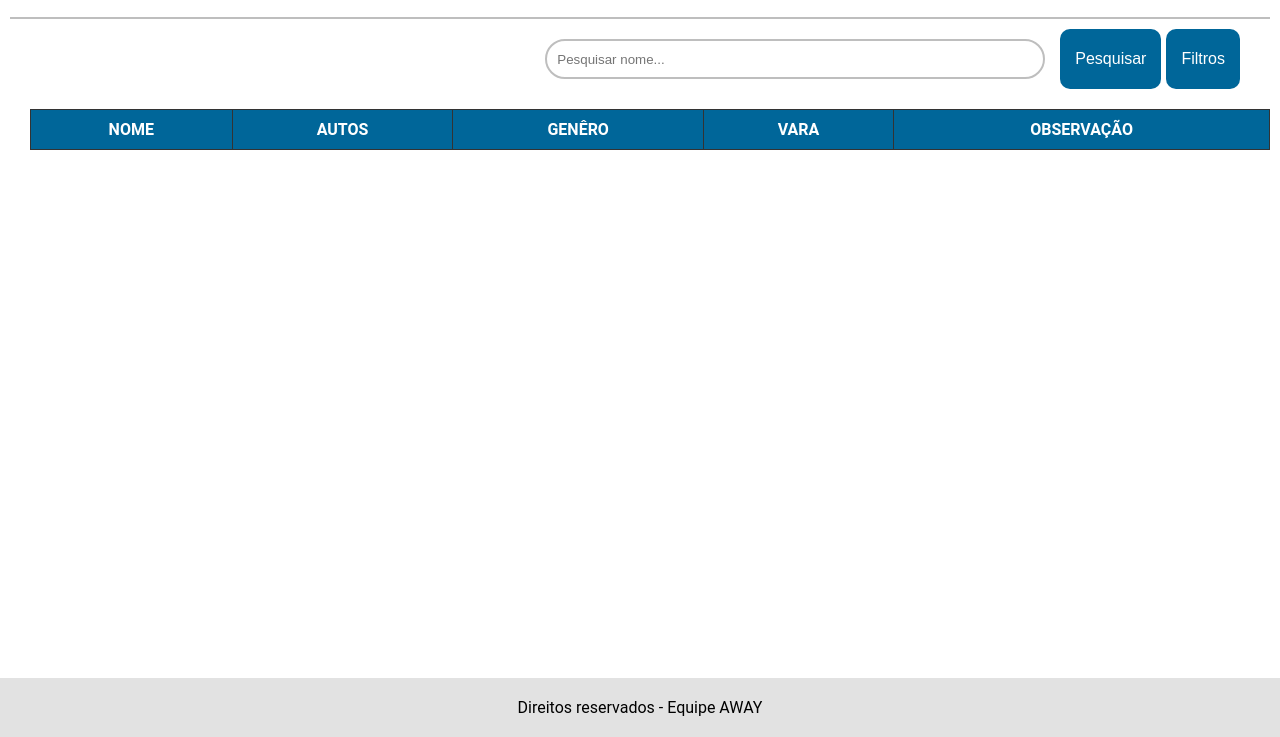
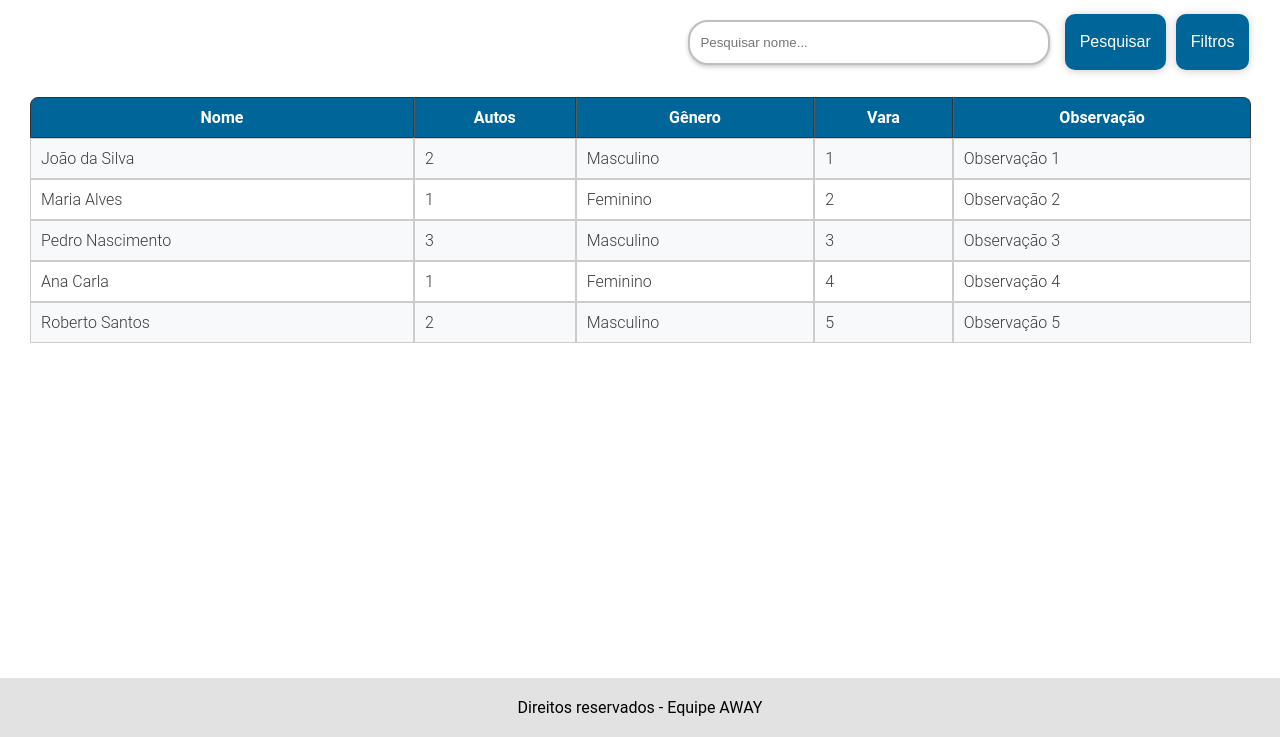
Before and after one commit to AlynneAyumi/AWAY, a plain HTML site: page index.html in a window 1280 px wide. Shown: the part 63-800 px from the top of the page. Drawn offline with Linux system fonts and the light colour scheme.

Commit message:
Atualização da tela principal -Wendryel

```diff
--- a/index.html
+++ b/index.html
@@ -5,6 +5,8 @@
     <meta name="viewport" content="width=device-width, initial-scale=1.0">
 
     <link rel="stylesheet" href="style.css">
+    <link rel="stylesheet" href="style-assistido.css">
+
     <title>AWAY</title>
 </head>
 <body>
@@ -19,11 +21,46 @@
             <div class="searchResult" id="searchResult">
                 <table id="resultTable">
                     <tr>
-                        <th>NOME</th>
-                        <th>AUTOS</th>
-                        <th>GENÊRO</th>
-                        <th>VARA</th>
-                        <th>OBSERVAÇÃO</th>
+                        <th>Nome</th>
+                        <th>Autos</th>
+                        <th>Gênero</th>
+                        <th>Vara</th>
+                        <th>Observação</th>
+                    </tr>
+                    <tr onclick="window.location.href='Tela_Assistido.html'">
+                        <td>João da Silva</td>
+                        <td>2</td>
+                        <td>Masculino</td>
+                        <td>1</td>
+                        <td>Observação 1</td>
+                    </tr>
+                    <tr onclick="window.location.href='Tela_Assistido.html'">
+                        <td>Maria Alves</td>
+                        <td>1</td>
+                        <td>Feminino</td>
+                        <td>2</td>
+                        <td>Observação 2</td>
+                    </tr>
+                    <tr onclick="window.location.href='Tela_Assistido.html'">
+                        <td>Pedro Nascimento</td>
+                        <td>3</td>
+                        <td>Masculino</td>
+                        <td>3</td>
+                        <td>Observação 3</td>
+                    </tr>
+                    <tr onclick="window.location.href='Tela_Assistido.html'">
+                        <td>Ana Carla</td>
+                        <td>1</td>
+                        <td>Feminino</td>
+                        <td>4</td>
+                        <td>Observação 4</td>
+                    </tr>
+                    <tr onclick="window.location.href='Tela_Assistido.html'">
+                        <td>Roberto Santos</td>
+                        <td>2</td>
+                        <td>Masculino</td>
+                        <td>5</td>
+                        <td>Observação 5</td>
                     </tr>
                 </table>
             </div>
--- a/script.js
+++ b/script.js
@@ -10,22 +10,6 @@ function openNav() {
 
 /* Tela Principal ----------------------- */
 
-function search() {
-  const table = document.getElementById("resultTable");
-
-  for (let i = 0; i < 10; i++) {
-      const row = table.insertRow();
-
-      const nome = row.insertCell(0);
-      const autos = row.insertCell(1);
-      const genero = row.insertCell(2);
-      const vara = row.insertCell(3);
-      const observacao = row.insertCell(4);
-
-      nome.textContent = "------------";
-      autos.textContent = "------------";
-      genero.textContent = "------------ ";
-      vara.textContent = "------------ ";
-      observacao.textContent = "------------ ";
-  }
+function goToPage(nome, auto, genero, vara, obs) {
+    window.location.href = `Tela_Assistido.html?nome=${nome}&auto=${auto}&genero=${genero}&vara=${vara}&obs=${obs}`;
 }
--- a/style.css
+++ b/style.css
@@ -117,7 +117,7 @@ div.userIcon a img{
 
 /* Tela Principal - Pesquisa ____________________________*/
 
-div.mainContent {
+div .mainContent {
     margin: 10px;
     padding: 10px;
     border-top: 2px solid #BEBEBE;
@@ -127,16 +127,22 @@ div.mainContent {
 div .searchBar {
     display: flex;
     justify-content: end;
+    align-items: center;
+    height: 70px;
+    width: 45%;
     margin-right: 20px;
+    margin-left: 53%;
+    margin-top: 10px;
 }
 
 #searchInput {
     margin: 10px;
     padding: 10px;
     width: 500px;
-    height: 40px;
+    height: 45px;
     border-radius: 20px;
     border: 2px solid #BEBEBE;
+    box-shadow: 0 2px 4px rgba(0, 0, 0, 0.2);
 }
 
 #searchInput:focus {
@@ -149,10 +155,14 @@ div .searchBar {
     font-size: 16px;
     border: none;
     background-color: #006699;
+    height:80%;
     color: white;
     border-radius: 10px;
     margin-left: 5px;
+    margin-right: 5px;
     cursor: pointer;
+    transition: background-color 0.3s ease;
+    box-shadow: 0 1px 8px rgba(0, 0, 0, 0.2);
 }
 
 .useButton:hover {
@@ -161,25 +171,63 @@ div .searchBar {
 
 #resultTable {
     margin: 10px;
-    padding: 10px;
-    width: 100%;
-    border-collapse: collapse;
+    width: 98.5%;
     margin-top: 20px;
 }
 
+.searchResult {
+    margin-left: 20px;
+    margin-right: 20px;
+    margin-top: 5px;
+
+}
+
+table {
+    border-collapse: separate;
+    border-spacing: 0;
+    border-radius: 8px 8px 0 0;
+}
+
 th, td {
-    border: 1px solid #333;
     padding: 10px;
 }
+
+th + th {
+    border-left: 1px solid #5a5a5a;
+}
+
+td {
+    border: 1px solid #ccc;
+}
+
 th {
     background-color: #006699;
     color: white;
+    border: 1px solid #333;
 }
+
+tr {
+    color: #3A3A3A;
+    font-weight: 300;
+}
+
+tr:not(:last-child) {
+    border-bottom: 1px solid #333;
+}
+
 tr:nth-child(even) {
-    background-color: #f2f2f2;
+    background-color: rgb(248, 249, 250);
 }
 
 tr:hover {
     background-color: #ddd;
     transition: background-color 0.3s ease;
 }
+
+th:first-child {
+    border-top-left-radius: 8px;
+}
+
+th:last-child {
+    border-top-right-radius: 8px;
+}
```
